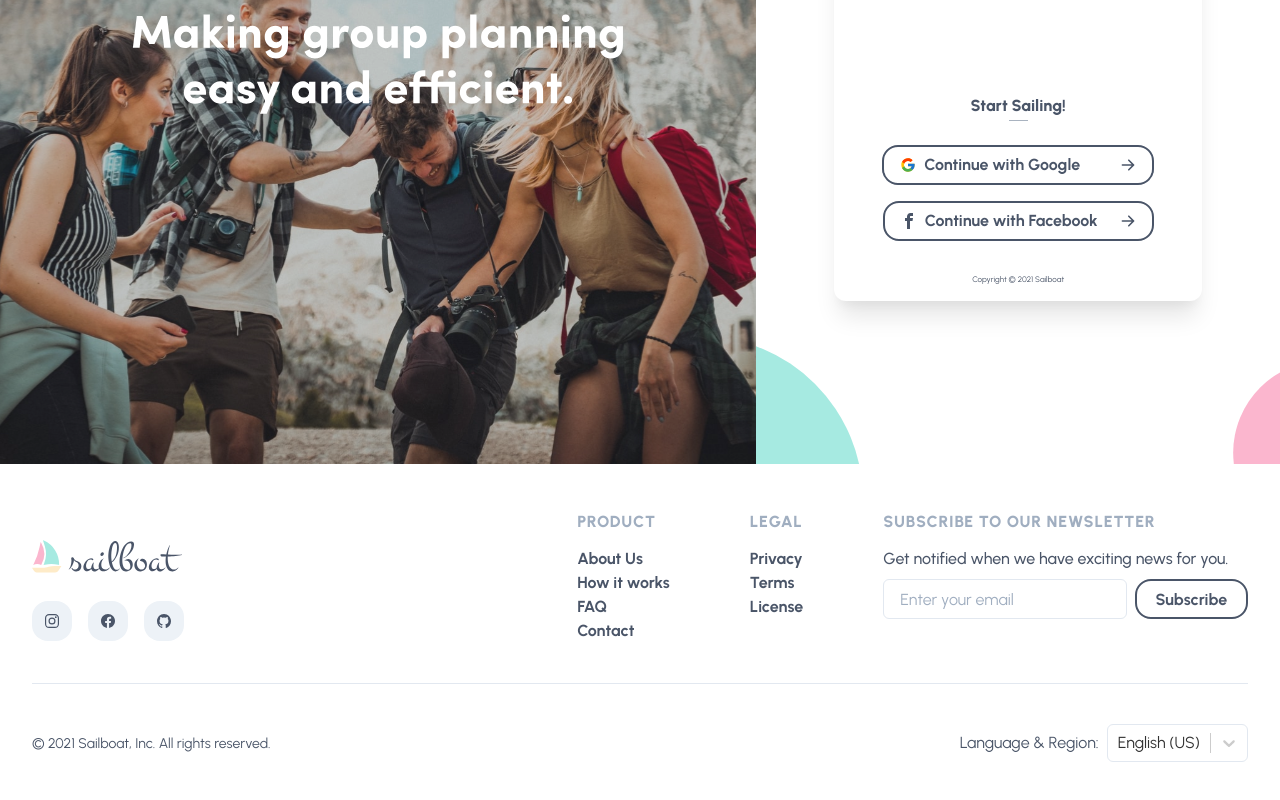
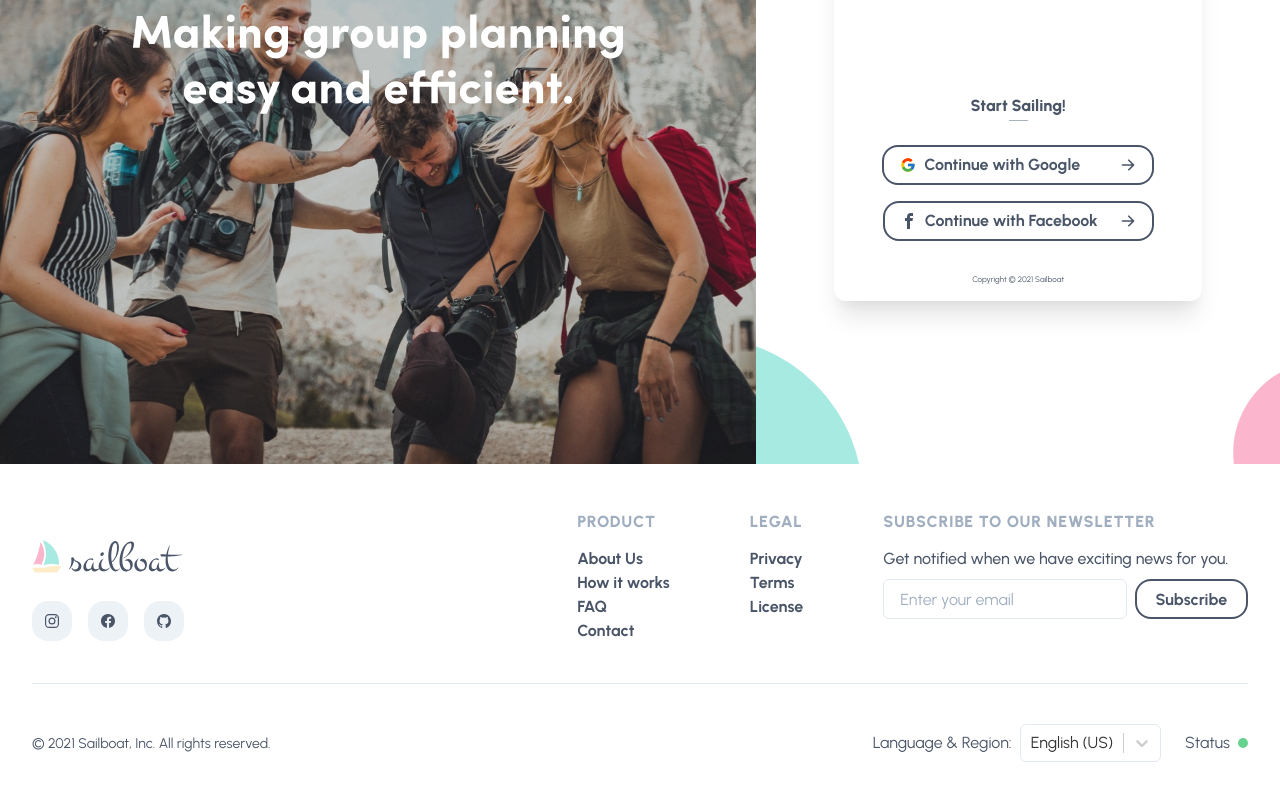
Before and after one commit to sailbow/sailbow, a React (Create React App) app in the folder sb-web/: page / in a window 1280 px wide. Shown: the part 336-1136 px from the top of the page. Built offline with nearby package versions, Linux system fonts and the light colour scheme.

Commit message:
chore: added footer

```diff
--- a/sb-web/src/modules/footer/Footer.tsx
+++ b/sb-web/src/modules/footer/Footer.tsx
@@ -1,6 +1,6 @@
 import React, { FunctionComponent } from 'react';
 
-import { Box, Flex, Heading, Stack, StackDivider, Text, Link, HStack, IconButton } from '@chakra-ui/react';
+import { Box, Flex, Heading, Stack, StackDivider, Text, Link, HStack, IconButton, Tooltip } from '@chakra-ui/react';
 import { IoLogoInstagram as Instagram, IoLogoGithub as GitHub, IoLogoFacebook as Facebook } from 'react-icons/io5';
 
 import { ReactComponent as IconLogoType } from 'assets/icon-logo-type.svg';
@@ -64,6 +64,7 @@ export const Footer: FunctionComponent = () => {
                     alignItems="center"
                 >
                     <Text fontSize="sm">&copy; {new Date().getFullYear()} Sailboat, Inc. All rights reserved.</Text>
+                    <Stack direction={{ base: 'column-reverse', md: 'row' }}>
                         <Flex alignItems="center">
                             <Text pr="2">Language & Region: </Text>
                             <SingleSelect
@@ -75,6 +76,13 @@ export const Footer: FunctionComponent = () => {
                                 }}
                             />
                         </Flex>
+                        <Flex alignItems="center" pl="4">
+                            <Text pr="2">Status</Text>
+                            <Tooltip label="Active">
+                                <Box h="10px" w="10px" bg="brand.success" borderRadius="50%" />
+                            </Tooltip>
+                        </Flex>
+                    </Stack>
                 </Stack>
             </Stack>
         </Box>
```
Lines whose indentation alone changed are shown as unchanged.
